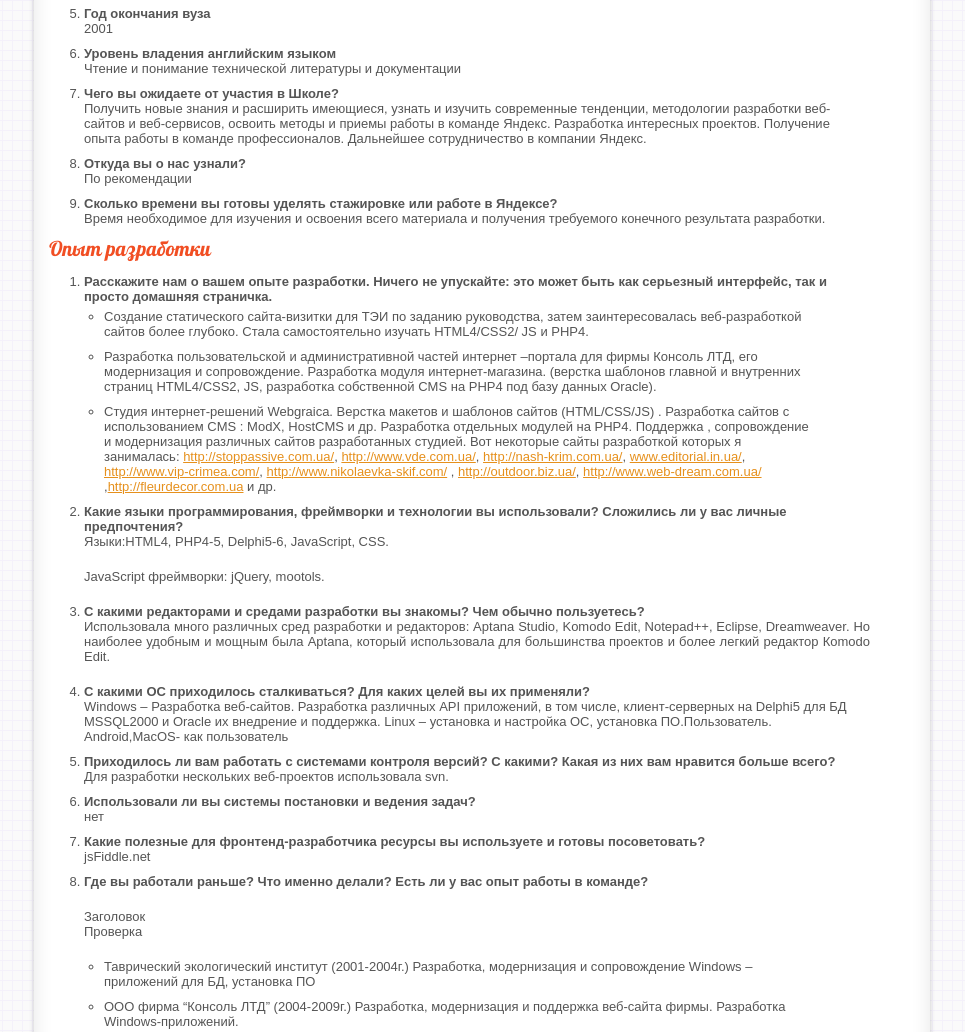
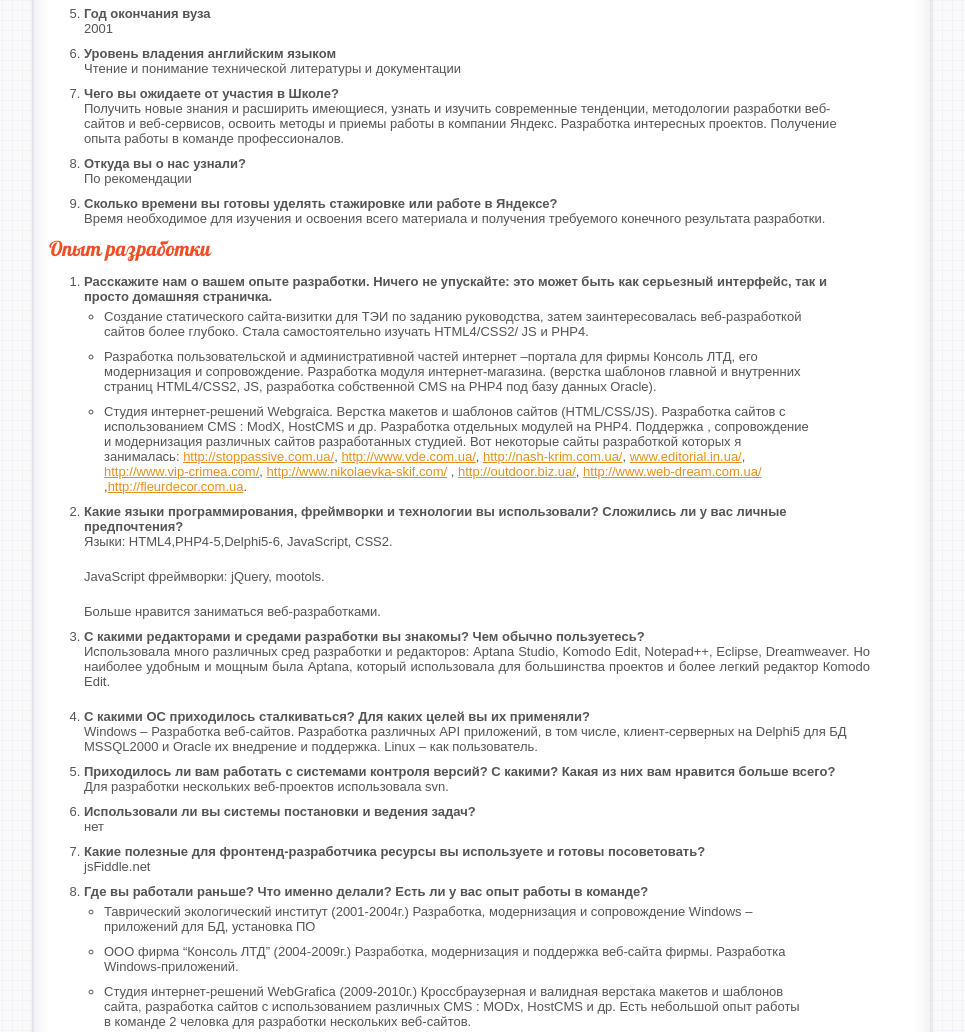
Before and after one commit to vita78/anketa, a plain HTML site: page index.html in a window 1280 px wide. Shown: the part 390-1422 px from the top of the page, without its empty margins (158-1123 px from the left). Drawn offline with nearby package versions, Linux system fonts and the light colour scheme.

Commit message:
корректировка текста анкеты

```diff
--- a/index.html
+++ b/index.html
@@ -95,7 +95,8 @@ $(document).ready(function(){
                         Чтение и понимание технической литературы и документации
                     </li>
                     <li><h3>Чего вы ожидаете от участия в Школе?</h3>
-                        Получить новые знания и расширить имеющиеся, узнать и изучить современные тенденции, методологии  разработки веб-сайтов и веб-сервисов, освоить методы и приемы работы в команде Яндекс.  Разработка интересных проектов. Получение опыта работы в команде профессионалов. Дальнейшее сотрудничество в компании Яндекс.
+                        Получить новые знания и расширить имеющиеся, узнать и изучить современные тенденции, методологии  разработки веб-сайтов и веб-сервисов, освоить методы и приемы работы в компании Яндекс.  Разработка интересных проектов.
+			Получение опыта работы в команде профессионалов.
                     </li>
                     <li><h3>Откуда вы о нас узнали?</h3>
                         По рекомендации
@@ -120,29 +121,29 @@ $(document).ready(function(){
                     </li>
                     <li>
                         Студия интернет-решений Webgraica.
-                        Верстка макетов  и шаблонов сайтов (HTML/CSS/JS) . Разработка сайтов с использованием CMS : ModX,  HostCMS  и др. Разработка отдельных модулей на PHP4. Поддержка , сопровождение и модернизация различных   сайтов  разработанных студией.
+                        Верстка макетов  и шаблонов сайтов (HTML/CSS/JS). Разработка сайтов с использованием CMS : ModX,  HostCMS  и др. Разработка отдельных модулей на PHP4. Поддержка , сопровождение и модернизация различных   сайтов  разработанных студией.
                         Вот некоторые сайты разработкой которых я занималась:
-                        <a href="http://stoppassive.com.ua/">http://stoppassive.com.ua/</a>, <a href="http://www.vde.com.ua/">http://www.vde.com.ua/</a>, <a href="http://nash-krim.com.ua/">http://nash-krim.com.ua/</a>, <a href="www.editorial.in.ua/">www.editorial.in.ua/</a>, <a href="">http://www.vip-crimea.com/</a>, <a href="">http://www.nikolaevka-skif.com/</a> , <a href="http://outdoor.biz.ua/">http://outdoor.biz.ua/</a>, <a href="http://www.web-dream.com.ua/">http://www.web-dream.com.ua/</a> ,<a href="http://fleurdecor.com.ua">http://fleurdecor.com.ua</a> и др.
+                        <a href="http://stoppassive.com.ua/">http://stoppassive.com.ua/</a>, <a href="http://www.vde.com.ua/">http://www.vde.com.ua/</a>, <a href="http://nash-krim.com.ua/">http://nash-krim.com.ua/</a>,
+			<a href="www.editorial.in.ua/">www.editorial.in.ua/</a>, <a href="">http://www.vip-crimea.com/</a>, <a href="">http://www.nikolaevka-skif.com/</a> , <a href="http://outdoor.biz.ua/">http://outdoor.biz.ua/</a>,
+			<a href="http://www.web-dream.com.ua/">http://www.web-dream.com.ua/</a> ,<a href="http://fleurdecor.com.ua">http://fleurdecor.com.ua</a>.
                     </li>
                     </ul>
 
                 </li>
                 <li><h3>Какие языки программирования, фреймворки и технологии вы использовали? Сложились ли у вас личные предпочтения?</h3>
-                    <p>Языки:HTML4, PHP4-5, Delphi5-6, JavaScript, CSS.</p>
+                    <p>Языки: HTML4,PHP4-5,Delphi5-6, JavaScript, CSS2.</p>
                     <p>JavaScript фреймворки:  jQuery, mootols.</p>
-
+                    Больше нравится заниматься веб-разработками.
 
                 </li>
                 <li><h3>С какими редакторами и средами разработки вы знакомы? Чем обычно пользуетесь?</h3>
                     <p>Использовала много различных сред разработки и  редакторов: Aptana Studio,  Komodo Edit, Notepad++, Eclipse, Dreamweaver.
-                         Но наиболее удобным и мощным была  Aptana, который использовала для большинства проектов  и более легкий редактор Кomodo Edit.
+                       Но наиболее удобным и мощным была  Aptana, который использовала для большинства проектов  и более легкий редактор Кomodo Edit.
                     </p>
                 </li>
                 <li><h3>С какими ОС приходилось сталкиваться? Для каких целей вы их применяли?</h3>
                     Windows – Разработка веб-сайтов. Разработка различных АPI приложений, в том числе, клиент-серверных на Delphi5 для БД MSSQL2000 и Oracle их внедрение и поддержка.
-                    Linux –  установка и настройка OC, установка ПО.Пользователь.
-                    Android,MacOS- как пользователь
-
+                    Linux –  как пользователь.
                 </li>
                 <li><h3>Приходилось ли вам работать с системами контроля версий? С какими? Какая из них вам нравится больше всего?</h3>
                     Для разработки нескольких веб-проектов использовала svn.
@@ -154,8 +155,7 @@ $(document).ready(function(){
                    jsFiddle.net
                 </li>
                 <li><h3>Где вы работали раньше? Что именно делали? Есть ли у вас опыт работы в команде?</h3>
-                    <p><h4>Заголовок</h4>Проверка</p>
-                    <ul>
+                     <ul>
                         <li>Таврический экологический институт (2001-2004г.)
                             Разработка, модернизация и сопровождение Windows –приложений для БД, установка ПО
                         </li>
```
